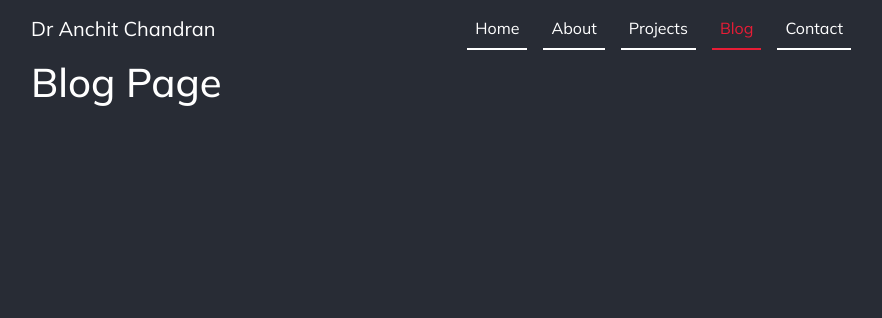
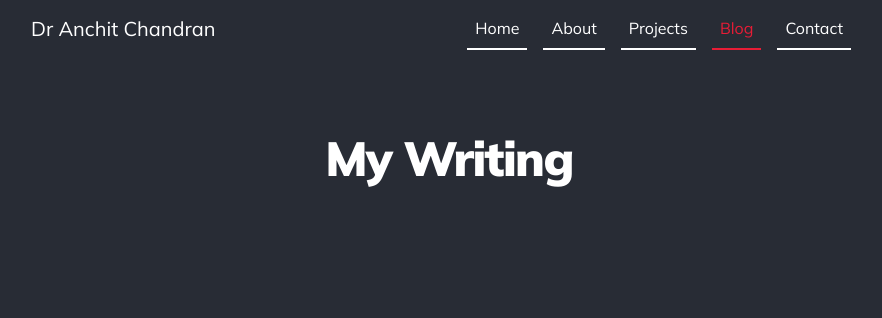
Before and after one commit to anchit-chandran/django-personal-website, a Django app: page /blog in a window 1280 px wide. Shown: the top 318 px of the page, without its empty margins (191-1073 px from the left). Run offline with Django 4.2, Linux system fonts and the light colour scheme; data that the repository does not hold is empty.

Commit message:
adds various styling updates to blog and index
Signed-off-by: anchit-chandran <anchit97123@gmail.com>

```diff
--- /dev/null
+++ b/app_website/constants/DEFAULT_HEADER_IMG_URL.py
@@ -0,0 +1 @@
+DEFAULT_HEADER_IMG_URL = 'https://images.unsplash.com/photo-1559291001-693fb9166cba?ixlib=rb-4.0.3&ixid=M3wxMjA3fDB8MHxwaG90by1wYWdlfHx8fGVufDB8fHx8fA%3D%3D&auto=format&fit=crop&w=687&q=80'
--- a/app_website/models.py
+++ b/app_website/models.py
@@ -16,7 +16,7 @@ class BlogPost(models.Model):
     author = models.ForeignKey(User, on_delete=models.CASCADE, null=True)
     category = models.ManyToManyField(Category)
     title = models.CharField(max_length=100, null=True)
-    header_img = models.URLField(max_length=500, default=None, null=True)
+    header_img = models.URLField(max_length=500, default='https://images.unsplash.com/photo-1559291001-693fb9166cba?ixlib=rb-4.0.3&ixid=M3wxMjA3fDB8MHxwaG90by1wYWdlfHx8fGVufDB8fHx8fA%3D%3D&auto=format&fit=crop&w=687&q=80')
     content = models.TextField(max_length=10000, null=True)
     featured = models.BooleanField(null=True)
 
--- a/app_website/static/app_website/styles.css
+++ b/app_website/static/app_website/styles.css
@@ -16,7 +16,7 @@
   --pill-bg-color: #41060c;
   --pill-text-color: #eaa7ba;
 
-
+  --table-hover-bg: #41060c3d;
 }
 
 body {
@@ -27,6 +27,11 @@ body {
 
 a {
   color: var(--link-color);
+}
+
+a.span-link {
+  color: var(--white);
+  text-decoration: none;
 }
 
 .muted {
@@ -139,10 +144,10 @@ nav a.nav-link {
 }
 
 h4.index-sub-title {
-    font-size: 1rem;
-    letter-spacing: 0.05rem;
-    text-transform: uppercase;
-    font-weight: 700;
+  font-size: 1rem;
+  letter-spacing: 0.05rem;
+  text-transform: uppercase;
+  font-weight: 700;
 }
 
 /* // FEATURED ARTICLES */
@@ -164,7 +169,6 @@ section.recent-projects > .title-col {
 .project-card .card-text {
   font-size: small;
 }
-
 
 /* // CARDS */
 .card {
@@ -201,8 +205,6 @@ section.recent-projects > .title-col {
   font-weight: 800;
 }
 
-
-
 .header-img {
   width: 100%;
 }
@@ -236,3 +238,27 @@ section.recent-projects > .title-col {
   max-width: 100%;
   height: auto;
 }
+
+/* PAGES */
+
+.page-title-wrapper {
+  padding-top: 1.5rem !important;
+  padding-bottom: 1.5rem !important;
+  margin-top: 3rem !important;
+}
+.page-title-wrapper > h1 {
+  line-height: 1.2;
+  letter-spacing: -0.1rem;
+  font-size: 3rem;
+  font-weight: 800;
+}
+
+/* TABLES */
+.table.table-dark {
+  --bs-table-bg: none;
+
+}
+
+.table.table-dark:hover {
+  --bs-table-hover-bg: var(--table-hover-bg);
+}
--- a/app_website/templates/app_website/about.html
+++ b/app_website/templates/app_website/about.html
@@ -1,5 +1,7 @@
 {% extends 'app_website/base.html' %}
 
 {% block content %}
-<h1>About Page</h1>
+<div class="page-title-wrapper">
+    <h1 class="text-center">About Me</h1>
+</div>
 {% endblock %}
--- a/app_website/templates/app_website/blog.html
+++ b/app_website/templates/app_website/blog.html
@@ -3,7 +3,11 @@
 {% block content %}
 <div class="row">
     <div class="col">
-        <h1>Blog Page</h1>
+
+        <div class="page-title-wrapper">
+            <h1 class="text-center">My Writing</h1>
+        </div>
+
         <table class="table table-hover table-dark">
             <tbody>
                 {% for post in posts %}
@@ -11,7 +15,9 @@
                     <!-- <th scope="row">1</th> -->
                     <td>{{ post.posted_at|date:"j M" }}</td>
                     <td>{{ post.title }}</td>
-                    <td class="read_btn_wrapper"> <a href="{% url 'view_post' post_id=post.id %}" class="read_btn btn btn-outline-primary btn-sm">Read <i class="read_arrow bi bi-arrow-right"></i></a></td>
+                    <td class="read_btn_wrapper"> <a href="{% url 'view_post' post_id=post.id %}"
+                            class="read_btn btn btn-outline-primary btn-sm">Read <i
+                                class="read_arrow bi bi-arrow-right"></i></a></td>
                 </tr>
                 {% endfor %}
             </tbody>
--- a/app_website/templates/app_website/contact.html
+++ b/app_website/templates/app_website/contact.html
@@ -1,5 +1,7 @@
 {% extends 'app_website/base.html' %}
 
 {% block content %}
-<h1>Contact page</h1>
+<div class="page-title-wrapper">
+    <h1 class="text-center">Get in Touch</h1>
+</div>
 {% endblock %}
--- a/app_website/templates/app_website/index.html
+++ b/app_website/templates/app_website/index.html
@@ -27,9 +27,11 @@
             {% for post in posts %}
             <div class="col-4">
                 <div class="card">
-                    <img src="https://placehold.co/600x400" alt="" class="">
+                    <img src="{% if post.header_img %}{{ post.header_img }}{% else %} {{DEFAULT_HEADER_IMG_URL}} {% endif %}" alt="" class="">
                     <div class="card-body px-0">
-                        <p class="card-title">{{ post.title }}</p>
+                        <a href="{% url 'view_post' post.id %}" class="span-link">
+                            <p class="card-title">{{ post.title }}</p>
+                        </a>
                         <p class="card-text"><small class="text-body-secondary muted">{{ post.posted_at|date:"j M Y"}}</small></p>
                     </div>
                 </div>
--- a/app_website/templates/app_website/projects.html
+++ b/app_website/templates/app_website/projects.html
@@ -1,5 +1,7 @@
 {% extends 'app_website/base.html' %}
 
 {% block content %}
-<h1>Projects</h1>
+<div class="page-title-wrapper">
+    <h1 class="text-center">My Work</h1>
+</div>
 {% endblock %}
--- a/app_website/views.py
+++ b/app_website/views.py
@@ -7,6 +7,7 @@ from .models import (
 from .general_functions import (
     calculate_reading_time,
 )
+from .constants import DEFAULT_HEADER_IMG_URL
 
 # Create your views here.
 def index(request):
@@ -17,7 +18,7 @@ def index(request):
         featured_blog_posts = BlogPost.objects.all()[:3]
 
 
-    return render(request, "app_website/index.html", {"posts": featured_blog_posts})
+    return render(request, "app_website/index.html", {"posts": featured_blog_posts, 'DEFAULT_HEADER_IMG_URL': DEFAULT_HEADER_IMG_URL.DEFAULT_HEADER_IMG_URL})
 
 
 def view_post(request, post_id):
```
Also changed, not shown: app_website/constants/__init__.py (added), app_website/migrations/0006_alter_blogpost_content.py (added).
